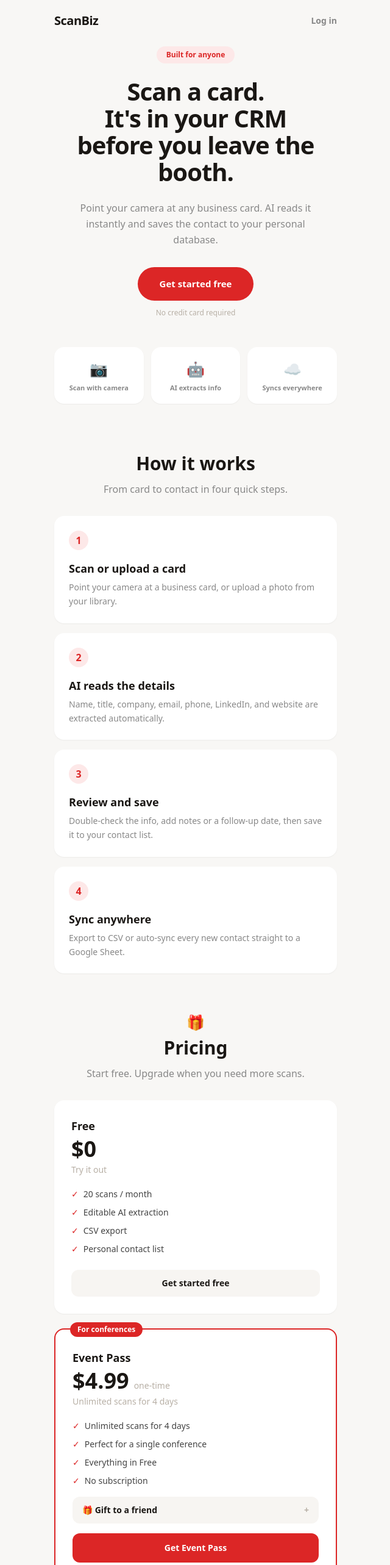
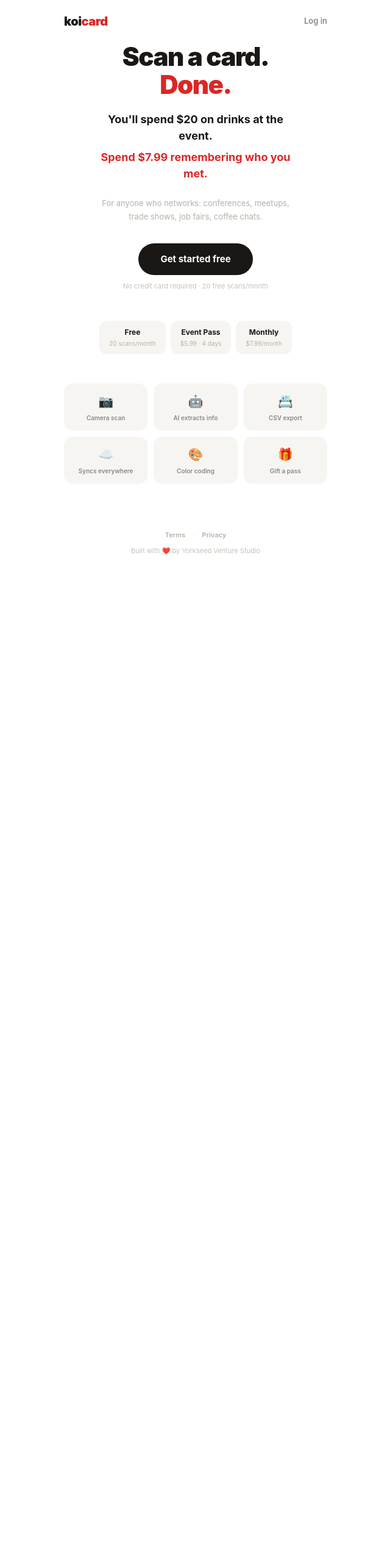
Before and after one commit to yorkseedventures-code/cardstack, a Next.js app: page /landing in a window 1280 px wide. Shown: the top 2566 px of the page at 61% size, without its empty margins (319-959 px from the left). After the commit the page ends 940 px from the top, so only its background shows below. Built offline with nearby package versions, Linux system fonts and the light colour scheme.

Commit message:
Add files via upload

```diff
--- a/app/landing/page.tsx
+++ b/app/landing/page.tsx
@@ -1,250 +1,93 @@
 "use client";
 
-import { useState } from "react";
 import { useRouter } from "next/navigation";
-
-const STEPS = [
-  {
-    n: 1,
-    title: "Scan or upload a card",
-    body: "Point your camera at a business card, or upload a photo from your library.",
-  },
-  {
-    n: 2,
-    title: "AI reads the details",
-    body: "Name, title, company, email, phone, LinkedIn, and website are extracted automatically.",
-  },
-  {
-    n: 3,
-    title: "Review and save",
-    body: "Double-check the info, add notes or a follow-up date, then save it to your contact list.",
-  },
-  {
-    n: 4,
-    title: "Sync anywhere",
-    body: "Export to CSV or auto-sync every new contact straight to a Google Sheet.",
-  },
-];
-
-const FAQS = [
-  {
-    q: "Who is this for?",
-    a: "Anyone who networks — conference attendees, sales teams, recruiters, freelancers, or anyone tired of losing business cards in a jacket pocket.",
-  },
-  {
-    q: "Do I need to create an account?",
-    a: "Yes, a free account lets us save your contacts securely and sync them across devices. Sign-up takes a few seconds.",
-  },
-  {
-    q: "How accurate is the AI extraction?",
-    a: "Very accurate for clearly printed cards. Every field is editable after extraction, so you can fix anything before saving.",
-  },
-  {
-    q: "Can I use it without a camera, like on desktop?",
-    a: "Yes — you can upload a photo of a card from your files on any device, no camera required.",
-  },
-  {
-    q: "Where are my contacts stored?",
-    a: "Securely in your personal, private database. Only you can see your saved contacts.",
-  },
-  {
-    q: "Can I export my contacts?",
-    a: "Yes, export your full contact list to CSV at any time, or set up auto-sync to a Google Sheet.",
-  },
-  {
-    q: "Does it work on my phone?",
-    a: "Yes — it's an installable web app that works great on iOS and Android, right from your browser.",
-  },
-  {
-    q: "Is there a cost?",
-    a: "The free plan includes 20 scans a month at no cost. The Event Pass gives you unlimited scans for 4 days for a one-time $4.99.",
-  },
-  {
-    q: "Can I gift the Event Pass to a friend?",
-    a: "Yes — from the pricing page you can send an Event Pass to a friend's email so they're covered for their next conference too.",
-  },
-];
 
 export default function LandingPage() {
   const router = useRouter();
-  const [openFaq, setOpenFaq] = useState<number | null>(null);
 
   return (
-    <div className="min-h-dvh bg-[#f8f7f5] flex flex-col font-sans">
+    <div style={{ minHeight: "100dvh", background: "#fff", display: "flex", flexDirection: "column", fontFamily: "-apple-system, BlinkMacSystemFont, 'Segoe UI', sans-serif" }}>
       {/* Nav */}
-      <nav className="flex items-center justify-between px-6 py-5 max-w-lg mx-auto w-full">
-        <div className="text-xl font-black text-[#1a1714] tracking-tight">
-          ScanBiz
+      <nav style={{ display: "flex", alignItems: "center", justifyContent: "space-between", padding: "20px 24px", maxWidth: 480, margin: "0 auto", width: "100%" }}>
+        <div style={{ fontSize: 20, fontWeight: 900, color: "#1a1714", letterSpacing: -0.5 }}>
+          koi<span style={{ color: "#DC2626" }}>card</span>
         </div>
-        <button
-          onClick={() => router.push("/auth")}
-          className="text-sm text-[#888] font-semibold hover:text-[#1a1714] transition-colors"
-        >
+        <button onClick={() => router.push("/auth")} style={{ fontSize: 13, color: "#888", background: "none", border: "none", cursor: "pointer", fontWeight: 600 }}>
           Log in
         </button>
       </nav>
 
       {/* Hero */}
-      <main className="flex-1 flex flex-col items-center px-6 pb-16 text-center max-w-lg mx-auto w-full">
-        <span className="mt-2 mb-6 inline-block text-xs font-semibold text-brand bg-[#fde8e8] rounded-full px-4 py-1.5">
-          Built for anyone
-        </span>
+      <main style={{ flex: 1, display: "flex", flexDirection: "column", alignItems: "center", justifyContent: "center", padding: "0 24px 60px", textAlign: "center", maxWidth: 480, margin: "0 auto", width: "100%" }}>
 
-        <h1 className="text-[40px] font-black text-[#1a1714] leading-[1.1] tracking-tight mb-6">
+        <h1 style={{ fontSize: 42, fontWeight: 900, color: "#1a1714", letterSpacing: -1.5, lineHeight: 1.1, marginBottom: 20 }}>
           Scan a card.<br />
-          It&apos;s in your CRM<br />
-          before you leave the booth.
+          <span style={{ color: "#DC2626" }}>Done.</span>
         </h1>
 
-        <p className="text-base text-[#888] leading-relaxed mb-8 max-w-sm">
-          Point your camera at any business card. AI reads it instantly and saves the contact to your personal database.
+        <p style={{ fontSize: 18, color: "#1a1714", fontWeight: 700, lineHeight: 1.5, marginBottom: 8, maxWidth: 340 }}>
+          You'll spend $20 on drinks at the event.
+        </p>
+        <p style={{ fontSize: 18, color: "#DC2626", fontWeight: 700, lineHeight: 1.5, marginBottom: 24, maxWidth: 340 }}>
+          Spend $7.99 remembering who you met.
+        </p>
+
+        <p style={{ fontSize: 13, color: "#b8b0a6", lineHeight: 1.7, marginBottom: 32, maxWidth: 320 }}>
+          For anyone who networks: conferences, meetups,<br />trade shows, job fairs, coffee chats.
         </p>
 
         <button
           onClick={() => router.push("/auth")}
-          className="bg-brand text-white px-9 py-4 rounded-full text-[15px] font-bold hover:bg-brand/90 transition-all mb-3"
+          style={{ background: "#1a1714", color: "#fff", padding: "15px 36px", borderRadius: 30, fontSize: 15, fontWeight: 700, border: "none", cursor: "pointer", marginBottom: 10 }}
         >
           Get started free
         </button>
-        <p className="text-xs text-[#b8b0a6] mb-12">No credit card required</p>
+        <p style={{ fontSize: 11, color: "#c8c0b8", marginBottom: 48 }}>No credit card required · 20 free scans/month</p>
 
-        {/* Feature tiles */}
-        <div className="grid grid-cols-3 gap-3 w-full mb-4">
+        {/* Pricing pills */}
+        <div style={{ display: "flex", gap: 8, marginBottom: 48, flexWrap: "wrap", justifyContent: "center" }}>
           {[
-            { icon: "📷", label: "Scan with camera" },
+            { label: "Free", sub: "20 scans/month" },
+            { label: "Event Pass", sub: "$5.99 · 4 days" },
+            { label: "Monthly", sub: "$7.99/month" },
+          ].map(p => (
+            <div key={p.label} style={{ background: "#f7f5f2", borderRadius: 12, padding: "10px 16px", textAlign: "center" }}>
+              <div style={{ fontSize: 12, fontWeight: 700, color: "#1a1714" }}>{p.label}</div>
+              <div style={{ fontSize: 10, color: "#b8b0a6", marginTop: 2 }}>{p.sub}</div>
+            </div>
+          ))}
+        </div>
+
+        {/* Features */}
+        <div style={{ display: "grid", gridTemplateColumns: "1fr 1fr 1fr", gap: 10, width: "100%" }}>
+          {[
+            { icon: "📷", label: "Camera scan" },
             { icon: "🤖", label: "AI extracts info" },
+            { icon: "📇", label: "CSV export" },
             { icon: "☁️", label: "Syncs everywhere" },
-          ].map((f) => (
-            <div key={f.label} className="bg-white rounded-2xl px-3 py-5 text-center shadow-sm">
-              <div className="text-2xl mb-2">{f.icon}</div>
-              <div className="text-[11px] text-[#888] font-semibold leading-tight">{f.label}</div>
+            { icon: "🎨", label: "Color coding" },
+            { icon: "🎁", label: "Gift a pass" },
+          ].map(f => (
+            <div key={f.label} style={{ background: "#f7f5f2", borderRadius: 14, padding: "14px 10px", textAlign: "center" }}>
+              <div style={{ fontSize: 20, marginBottom: 6 }}>{f.icon}</div>
+              <div style={{ fontSize: 10, color: "#888", fontWeight: 600, lineHeight: 1.3 }}>{f.label}</div>
             </div>
           ))}
         </div>
       </main>
 
-      {/* How it works */}
-      <section className="px-6 pb-16 max-w-lg mx-auto w-full">
-        <h2 className="text-3xl font-black text-[#1a1714] text-center mb-3">How it works</h2>
-        <p className="text-[#888] text-center mb-8">From card to contact in four quick steps.</p>
-
-        <div className="flex flex-col gap-4">
-          {STEPS.map((s) => (
-            <div key={s.n} className="bg-white rounded-2xl p-6 shadow-sm">
-              <div className="w-8 h-8 rounded-full bg-[#fde8e8] text-brand font-bold flex items-center justify-center mb-4">
-                {s.n}
-              </div>
-              <h3 className="text-lg font-bold text-[#1a1714] mb-1.5">{s.title}</h3>
-              <p className="text-[#888] text-sm leading-relaxed">{s.body}</p>
-            </div>
-          ))}
-        </div>
-      </section>
-
-      {/* Pricing */}
-      <section className="px-6 pb-16 max-w-lg mx-auto w-full">
-        <div className="text-2xl mb-2 text-center">🎁</div>
-        <h2 className="text-3xl font-black text-[#1a1714] text-center mb-3">Pricing</h2>
-        <p className="text-[#888] text-center mb-8">Start free. Upgrade when you need more scans.</p>
-
-        <div className="flex flex-col gap-6">
-          {/* Free */}
-          <div className="bg-white rounded-2xl p-7 shadow-sm">
-            <div className="text-lg font-bold text-[#1a1714] mb-1">Free</div>
-            <div className="text-4xl font-black text-[#1a1714] mb-1">$0</div>
-            <div className="text-sm text-[#b8b0a6] mb-5">Try it out</div>
-            <ul className="flex flex-col gap-2.5 mb-6">
-              {["20 scans / month", "Editable AI extraction", "CSV export", "Personal contact list"].map((f) => (
-                <li key={f} className="flex items-center gap-2 text-sm text-[#444]">
-                  <span className="text-brand">✓</span>{f}
-                </li>
-              ))}
-            </ul>
-            <button
-              onClick={() => router.push("/auth")}
-              className="w-full py-3 rounded-xl bg-[#f7f5f2] text-[#1a1714] text-sm font-bold hover:bg-[#efece7] transition-all"
-            >
-              Get started free
-            </button>
-          </div>
-
-          {/* Event Pass */}
-          <div className="relative bg-white rounded-2xl p-7 shadow-sm border-2 border-brand">
-            <span className="absolute -top-3 left-6 bg-brand text-white text-xs font-semibold rounded-full px-3 py-1">
-              For conferences
-            </span>
-            <div className="text-lg font-bold text-[#1a1714] mb-1 mt-1">Event Pass</div>
-            <div className="flex items-baseline gap-2 mb-1">
-              <span className="text-4xl font-black text-[#1a1714]">$4.99</span>
-              <span className="text-sm text-[#b8b0a6]">one-time</span>
-            </div>
-            <div className="text-sm text-[#b8b0a6] mb-5">Unlimited scans for 4 days</div>
-            <ul className="flex flex-col gap-2.5 mb-4">
-              {["Unlimited scans for 4 days", "Perfect for a single conference", "Everything in Free", "No subscription"].map((f) => (
-                <li key={f} className="flex items-center gap-2 text-sm text-[#444]">
-                  <span className="text-brand">✓</span>{f}
-                </li>
-              ))}
-            </ul>
-            <details className="mb-4 group">
-              <summary className="cursor-pointer list-none flex items-center justify-between bg-[#f7f5f2] rounded-xl px-4 py-3 text-sm font-semibold text-[#1a1714]">
-                🎁 Gift to a friend
-                <span className="text-[#b8b0a6] group-open:rotate-45 transition-transform">+</span>
-              </summary>
-              <p className="text-sm text-[#888] px-1 pt-3 leading-relaxed">
-                Send an Event Pass straight to a friend&apos;s inbox so they&apos;re set for their next conference too.
-              </p>
-            </details>
-            <button
-              onClick={() => router.push("/auth")}
-              className="w-full py-3.5 rounded-xl bg-brand text-white text-sm font-bold hover:bg-brand/90 transition-all"
-            >
-              Get Event Pass
-            </button>
-          </div>
-        </div>
-      </section>
-
-      {/* FAQ */}
-      <section className="px-6 pb-16 max-w-lg mx-auto w-full">
-        <h2 className="text-3xl font-black text-[#1a1714] text-center mb-3">FAQ</h2>
-        <p className="text-[#888] text-center mb-8">Everything else you might want to know.</p>
-
-        <div className="flex flex-col gap-3">
-          {FAQS.map((item, i) => {
-            const open = openFaq === i;
-            return (
-              <div key={item.q} className="bg-white rounded-2xl shadow-sm overflow-hidden">
-                <button
-                  onClick={() => setOpenFaq(open ? null : i)}
-                  className="w-full flex items-center justify-between text-left px-6 py-5"
-                >
-                  <span className="font-semibold text-[#1a1714] text-[15px]">{item.q}</span>
-                  <span className={"text-[#b8b0a6] text-xl leading-none transition-transform " + (open ? "rotate-45" : "")}>
-                    +
-                  </span>
-                </button>
-                {open && (
-                  <p className="px-6 pb-5 -mt-1 text-sm text-[#888] leading-relaxed">{item.a}</p>
-                )}
-              </div>
-            );
-          })}
-        </div>
-      </section>
-
       {/* Footer */}
-      <footer className="text-center px-6 pb-10">
-        <div className="flex items-center justify-center gap-4 mb-3 text-xs text-[#b8b0a6]">
-          <button onClick={() => router.push("/terms")} className="hover:text-[#1a1714] transition-colors">
+      <footer style={{ textAlign: "center", padding: "16px 0 28px", fontSize: 11, color: "#c8c0b8" }}>
+        <div style={{ display: "flex", alignItems: "center", justifyContent: "center", gap: 12, marginBottom: 10 }}>
+          <button onClick={() => router.push("/terms")} style={{ fontSize: 11, color: "#b8b0a6", background: "none", border: "none", cursor: "pointer", fontWeight: 600 }}>
             Terms
           </button>
-          <span>·</span>
-          <button onClick={() => router.push("/privacy")} className="hover:text-[#1a1714] transition-colors">
+          <span style={{ color: "#e0dcd6" }}>·</span>
+          <button onClick={() => router.push("/privacy")} style={{ fontSize: 11, color: "#b8b0a6", background: "none", border: "none", cursor: "pointer", fontWeight: 600 }}>
             Privacy
           </button>
         </div>
-        <p className="text-xs text-[#c8c0b8]">Built with ❤️ by Yorkseed Venture Studio</p>
+        Built with ❤️ by Yorkseed Venture Studio
       </footer>
     </div>
   );
```
Also changed, not shown: public/sw.js.
